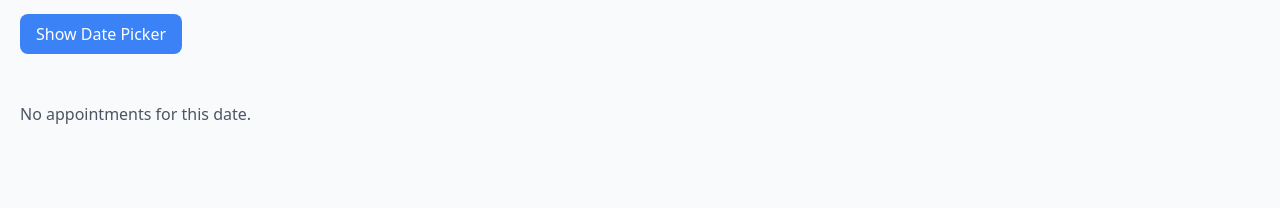
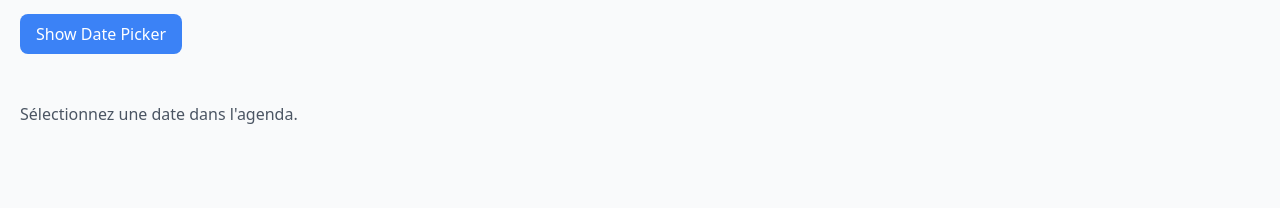
Before and after one commit to aymenachelache/dz-tabib, a React (Vite) app: page /appointments in a window 1280 px wide. Shown: the part 146-354 px from the top of the page. Built offline with nearby package versions, Linux system fonts and the light colour scheme.

Commit message:
'updateStatus'

```diff
--- a/src/pages/DoctorAppointment/DoctorAppointment.jsx
+++ b/src/pages/DoctorAppointment/DoctorAppointment.jsx
@@ -47,7 +47,7 @@ const DoctorAppointment = ({ t }) => {
             setAppointments(response.data || []);
         } catch (err) {
             console.log(err);
-            setError('Failed to fetch appointments.');
+            setError('No appointments for this date..');
             setAppointments([]);
         } finally {
             setLoading(false);
@@ -187,7 +187,7 @@ const DoctorAppointment = ({ t }) => {
                             </table>
                         </div>
                     ) : (
-                        <p className="text-gray-600 text-center py-8">No appointments for this date.</p>
+                        <p className="text-gray-600 text-center py-8">Sélectionnez une date dans l'agenda.</p>
                     )}
                 </div>
             </div>
```
